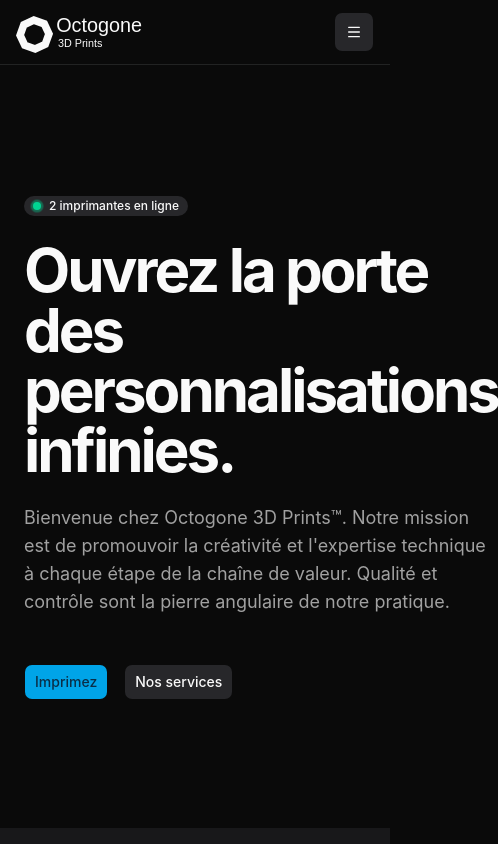
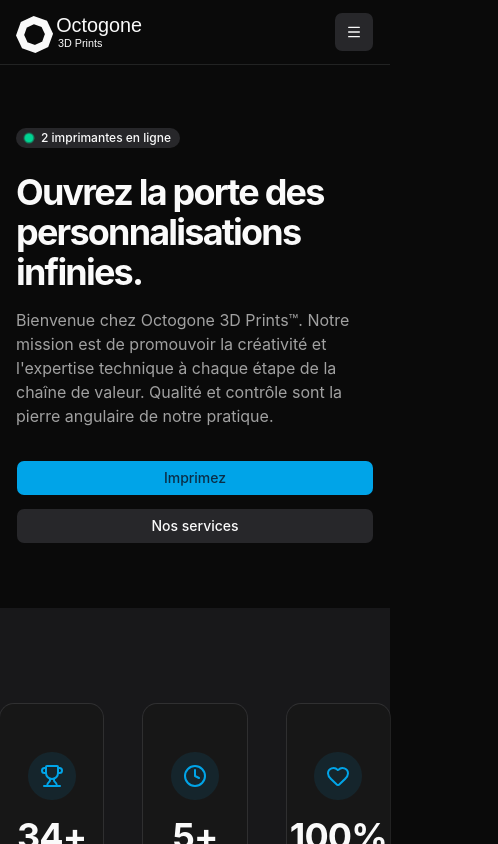
Before and after one commit to TechnologiesOctogone/octogone-3d-prints-website, a Next.js app: page / in a window 390 px wide. Shown: the top 844 px of the page, 498 px wide, since content can reach past the window. Built offline with nearby package versions, Linux system fonts and the light colour scheme.

Commit message:
feat(hero): mobile

```diff
--- a/src/app/page.tsx
+++ b/src/app/page.tsx
@@ -2,8 +2,7 @@
 
 import { Clock, Heart, Mail, Trophy } from "lucide-react";
 import Image from "next/image";
-import Link from "next/link";
-import { AspectRatio } from "@/components/ui/aspect-ratio";
+import { HeroSection } from "@/components/modules/landing/hero-section";
 import { Badge } from "@/components/ui/badge";
 import { Button } from "@/components/ui/button";
 import { Card, CardContent, CardHeader, CardTitle } from "@/components/ui/card";
@@ -37,57 +36,7 @@ import services from "@/data/services";
 const App = () => {
   return (
     <>
-      <section
-        id="hero"
-        className="container mx-auto py-32 grid lg:grid-cols-2 gap-16 items-center px-6"
-      >
-        <div>
-          <Badge className="mb-6" variant="secondary">
-            <span className="relative size-2 rounded-full bg-emerald-400 before:absolute before:inset-0 before:animate-ping before:rounded-full before:bg-emerald-400 mr-1" />
-            2 imprimantes en ligne
-          </Badge>
-          <h1 className="text-6xl font-bold tracking-tighter mb-6">
-            Ouvrez la porte des personnalisations infinies.
-          </h1>
-          <p className="text-muted-foreground text-lg mb-12 max-w-lg">
-            Bienvenue chez Octogone 3D Prints™. Notre mission est de promouvoir
-            la créativité et l'expertise technique à chaque étape de la chaîne
-            de valeur. Qualité et contrôle sont la pierre angulaire de notre
-            pratique.
-          </p>
-          <div className="flex flex-wrap gap-4">
-            <Button render={<Link href="#contact" />} nativeButton={false}>
-              Imprimez
-            </Button>
-            <Button
-              variant="secondary"
-              render={<Link href="#services" />}
-              nativeButton={false}
-            >
-              Nos services
-            </Button>
-          </div>
-        </div>
-
-        <Card className="relative w-full max-w-md mx-auto py-0 lg:block hidden">
-          <div
-            className="absolute z-0 inset-0 opacity-50"
-            style={{
-              backgroundImage: "radial-gradient(grey 1px, transparent 1px)",
-              backgroundSize: "24px 24px",
-            }}
-          />
-
-          <AspectRatio ratio={1 / 1}>
-            <Image
-              src={require("@/assets/hero.png")}
-              alt="3D Printing Preview"
-              fill
-              className="object-contain"
-            />
-          </AspectRatio>
-        </Card>
-      </section>
+      <HeroSection />
 
       <section id="stats" className="py-24 bg-secondary/50">
         <div className="container mx-auto grid grid-cols-3 gap-10">
--- /dev/null
+++ b/src/components/modules/landing/hero-content.tsx
@@ -0,0 +1,39 @@
+import Link from "next/link";
+import { Button } from "@/components/ui/button";
+import { PrinterStatusBadge } from "./printer-status-badge";
+
+export function HeroContent() {
+  return (
+    <div className="flex flex-col items-start">
+      <PrinterStatusBadge />
+
+      <h1 className="mb-4 text-4xl font-bold tracking-tighter md:text-5xl lg:mb-6 lg:text-6xl">
+        Ouvrez la porte des personnalisations infinies.
+      </h1>
+
+      <p className="mb-8 max-w-lg text-base text-muted-foreground md:text-lg lg:mb-12">
+        Bienvenue chez Octogone 3D Prints™. Notre mission est de promouvoir la
+        créativité et l'expertise technique à chaque étape de la chaîne de
+        valeur. Qualité et contrôle sont la pierre angulaire de notre pratique.
+      </p>
+
+      <div className="flex w-full flex-col gap-3 sm:w-auto sm:flex-row lg:gap-4">
+        <Button
+          render={<Link href="#contact" />}
+          nativeButton={false}
+          className="w-full sm:w-auto"
+        >
+          Imprimez
+        </Button>
+        <Button
+          variant="secondary"
+          render={<Link href="#services" />}
+          nativeButton={false}
+          className="w-full sm:w-auto"
+        >
+          Nos services
+        </Button>
+      </div>
+    </div>
+  );
+}
--- /dev/null
+++ b/src/components/modules/landing/hero-section.tsx
@@ -0,0 +1,14 @@
+import { HeroContent } from "./hero-content";
+import { HeroVisual } from "./hero-visual";
+
+export function HeroSection() {
+  return (
+    <section
+      id="hero"
+      className="container mx-auto grid grid-cols-1 items-center gap-8 px-4 py-16 md:py-24 lg:grid-cols-2 lg:gap-16 lg:px-6 lg:py-32"
+    >
+      <HeroContent />
+      <HeroVisual />
+    </section>
+  );
+}
--- /dev/null
+++ b/src/components/modules/landing/hero-visual.tsx
@@ -0,0 +1,25 @@
+import Image from "next/image";
+import { AspectRatio } from "@/components/ui/aspect-ratio";
+import { Card } from "@/components/ui/card";
+
+export function HeroVisual() {
+  return (
+    <Card className="relative mx-auto hidden w-full max-w-md py-0 lg:block">
+      <div
+        className="absolute inset-0 z-0 opacity-50"
+        style={{
+          backgroundImage: "radial-gradient(grey 1px, transparent 1px)",
+          backgroundSize: "24px 24px",
+        }}
+      />
+      <AspectRatio ratio={1 / 1}>
+        <Image
+          src={require("@/assets/hero.png")}
+          alt="3D Printing Preview"
+          fill
+          className="object-contain"
+        />
+      </AspectRatio>
+    </Card>
+  );
+}
--- /dev/null
+++ b/src/components/modules/landing/printer-status-badge.tsx
@@ -0,0 +1,10 @@
+import { Badge } from "@/components/ui/badge";
+
+export function PrinterStatusBadge() {
+  return (
+    <Badge className="mb-6" variant="secondary">
+      <span className="relative mr-1 size-2 rounded-full bg-emerald-400 before:absolute before:inset-0 before:animate-ping before:rounded-full before:bg-emerald-400" />
+      2 imprimantes en ligne
+    </Badge>
+  );
+}
```
